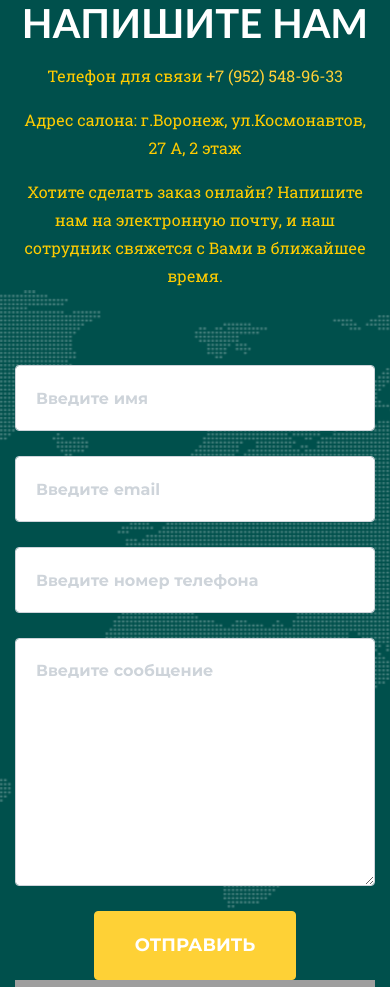
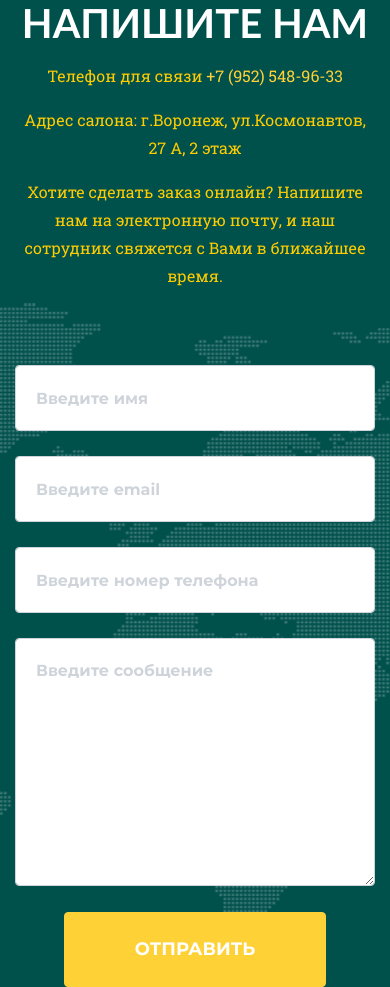
Before and after one commit to melisa014/vostorg-shop-card, a Symfony app: template templates/default/index.html.twig in a window 390 px wide; the page is wider, and only the part inside the window is pictured. Shown: the part 3300-4287 px from the top of that part. Run offline with Twig, Linux system fonts and the light colour scheme; the template is opened without the code that fills it, so the values that code supplies are empty; some libraries are stand-ins or nearby versions; some web fonts are replaced; grey boxes are pictures that could not be loaded.

Commit message:
добавлена рекапча и изменён стиль формы обратной связи

```diff
--- a/public/css/agency.css
+++ b/public/css/agency.css
@@ -86,6 +86,11 @@ section div.success.uppercase {
 .btn-xl {
   font-size: 18px;
   padding: 20px 40px;
+}
+
+.btn-xxl {
+  font-size: 18px;
+  padding: 23px 70px;
 }
 
 .btn-primary {
@@ -747,5 +752,5 @@ ul.social-buttons li a:active, ul.social-buttons li a:focus, ul.social-buttons l
 
 .map {
     width: 100%;
-    height: 320px;
+    height: 340px;
 }
--- a/templates/default/index.html.twig
+++ b/templates/default/index.html.twig
@@ -185,10 +185,15 @@
                     <p class="help-block text-danger"></p>
                   </div>
                 </div>
+              </div>
+              <div class="row">
+                <div class="col-md-6">
+                    <div class="g-recaptcha" data-sitekey="6LcEXH4UAAAAAMjSnhOfP8VMMXO_hqsc6GdXmwio"></div>
+                </div>
                 <div class="clearfix"></div>
-                <div class="col-lg-12 text-center">
+                <div class="col-lg-6 text-center">
                   <div id="success"></div>
-                  <button id="sendMessageButton" class="btn btn-primary btn-xl text-uppercase" type="submit">Отправить</button>
+                  <button id="sendMessageButton" class="btn btn-primary btn-xxl text-uppercase" type="submit">Отправить</button>
                 </div>
               </div>
             </form>
--- a/templates/footer.html.twig
+++ b/templates/footer.html.twig
@@ -72,4 +72,6 @@
     <!-- Fancybox -->
     <script src="/js/jquery.fancybox.min.js"></script>
 
+    <script src='https://www.google.com/recaptcha/api.js?hl=ru'></script>
+
 {% endblock javascripts %}
```
